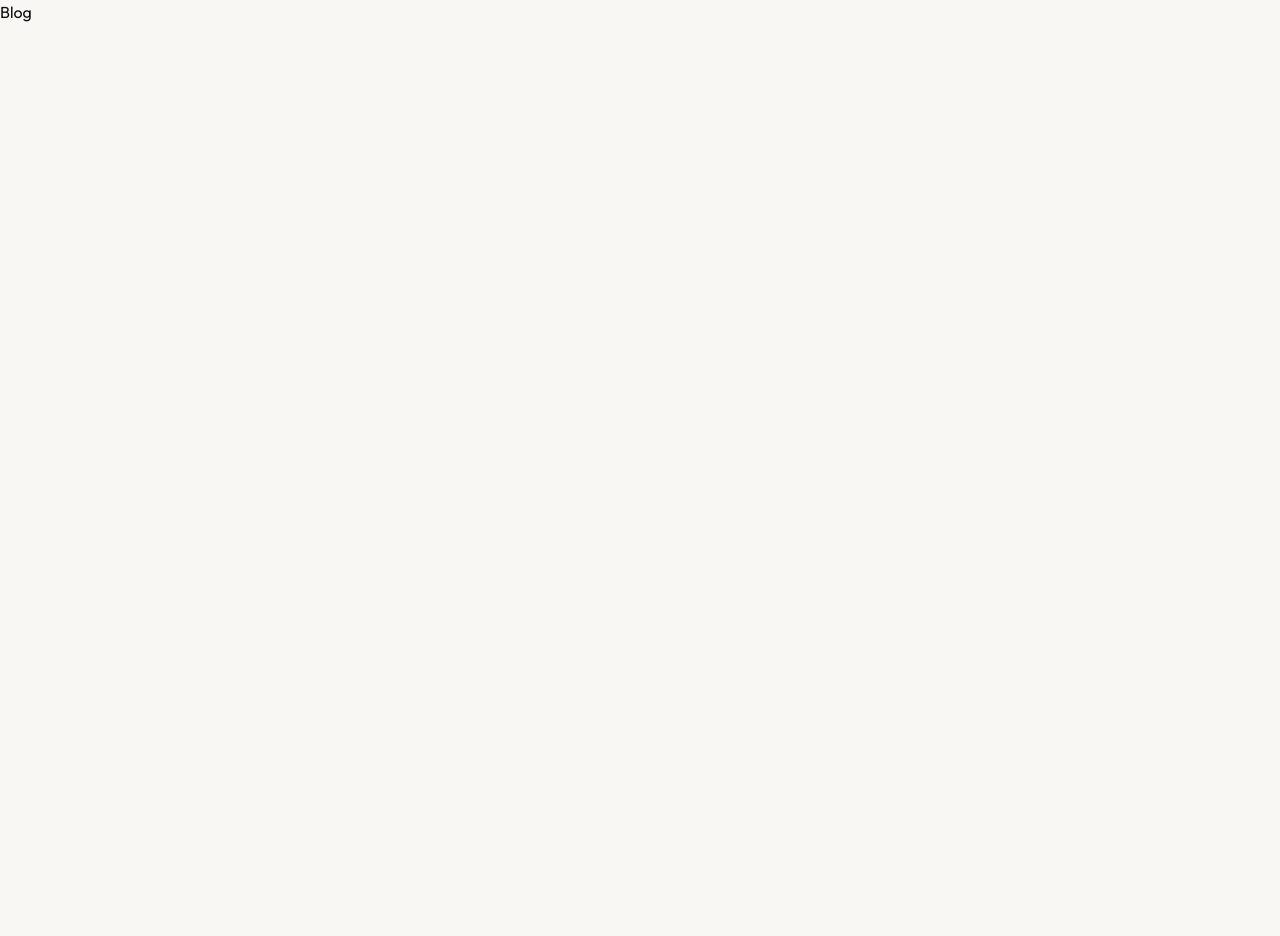
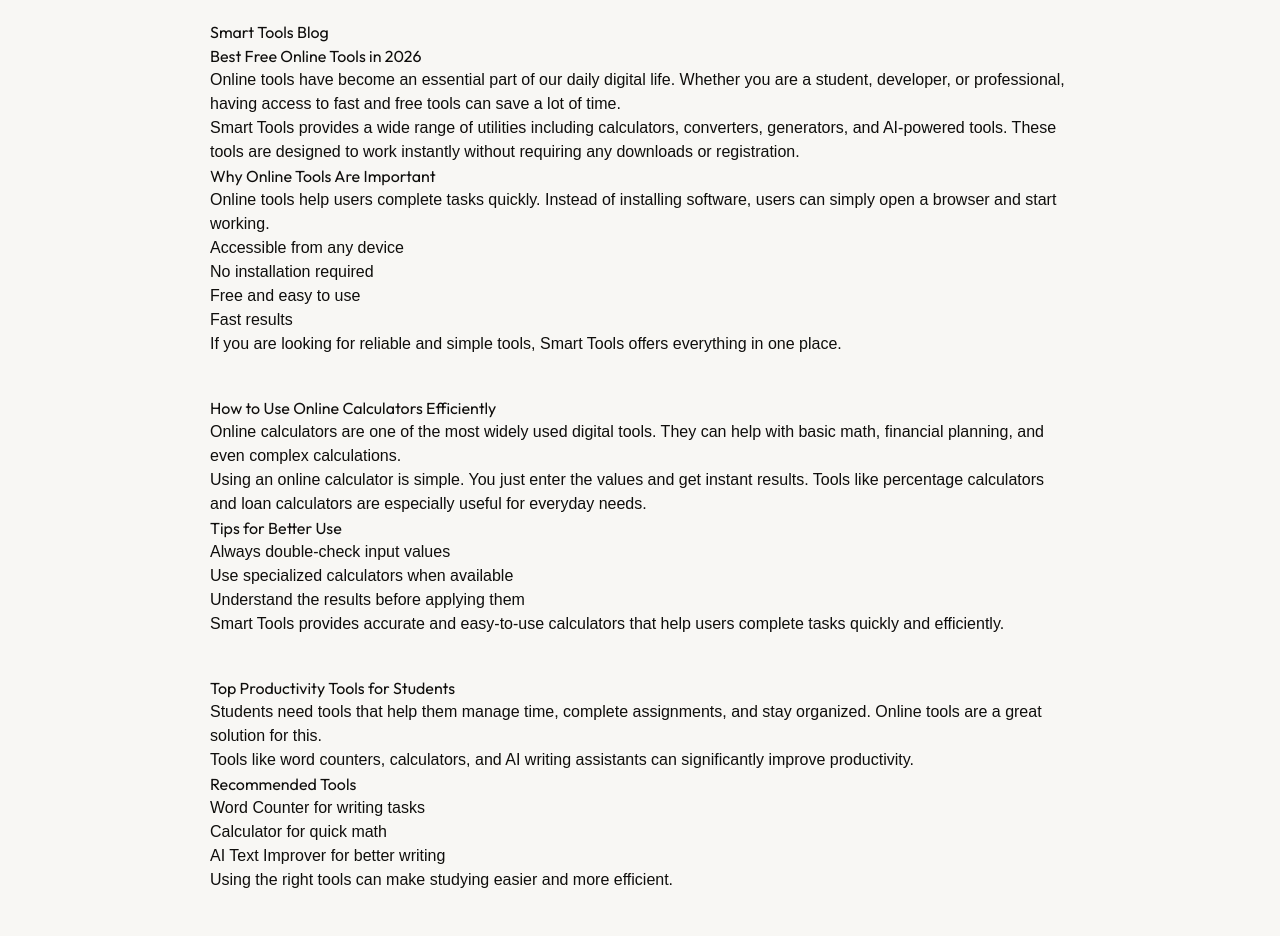
Before and after one commit to athersaud-smart-tools/smart-tools, a Next.js app: page /blog in a window 1280 px wide. Shown: the top 936 px of the page. Before the commit the page ends 800 px from the top, so only its background shows below. Built offline with nearby package versions, Linux system fonts and the light colour scheme.

Commit message:
upgraded blog page with full SEO articles for adsense approval

```diff
--- a/app/blog/page.tsx
+++ b/app/blog/page.tsx
@@ -1,3 +1,154 @@
 export default function Blog() {
-  return <h1>Blog</h1>;
+  return (
+    <main style={{ padding: "20px", fontFamily: "Arial", maxWidth: "900px", margin: "auto" }}>
+
+      <h1>Smart Tools Blog</h1>
+
+      {/* ARTICLE 1 */}
+      <article style={{ marginBottom: "40px" }}>
+        <h2>Best Free Online Tools in 2026</h2>
+
+        <p>
+          Online tools have become an essential part of our daily digital life.
+          Whether you are a student, developer, or professional, having access
+          to fast and free tools can save a lot of time.
+        </p>
+
+        <p>
+          Smart Tools provides a wide range of utilities including calculators,
+          converters, generators, and AI-powered tools. These tools are designed
+          to work instantly without requiring any downloads or registration.
+        </p>
+
+        <h3>Why Online Tools Are Important</h3>
+        <p>
+          Online tools help users complete tasks quickly. Instead of installing
+          software, users can simply open a browser and start working.
+        </p>
+
+        <ul>
+          <li>Accessible from any device</li>
+          <li>No installation required</li>
+          <li>Free and easy to use</li>
+          <li>Fast results</li>
+        </ul>
+
+        <p>
+          If you are looking for reliable and simple tools, Smart Tools offers
+          everything in one place.
+        </p>
+      </article>
+
+      {/* ARTICLE 2 */}
+      <article style={{ marginBottom: "40px" }}>
+        <h2>How to Use Online Calculators Efficiently</h2>
+
+        <p>
+          Online calculators are one of the most widely used digital tools.
+          They can help with basic math, financial planning, and even complex
+          calculations.
+        </p>
+
+        <p>
+          Using an online calculator is simple. You just enter the values and
+          get instant results. Tools like percentage calculators and loan
+          calculators are especially useful for everyday needs.
+        </p>
+
+        <h3>Tips for Better Use</h3>
+        <ul>
+          <li>Always double-check input values</li>
+          <li>Use specialized calculators when available</li>
+          <li>Understand the results before applying them</li>
+        </ul>
+
+        <p>
+          Smart Tools provides accurate and easy-to-use calculators that help
+          users complete tasks quickly and efficiently.
+        </p>
+      </article>
+
+      {/* ARTICLE 3 */}
+      <article style={{ marginBottom: "40px" }}>
+        <h2>Top Productivity Tools for Students</h2>
+
+        <p>
+          Students need tools that help them manage time, complete assignments,
+          and stay organized. Online tools are a great solution for this.
+        </p>
+
+        <p>
+          Tools like word counters, calculators, and AI writing assistants can
+          significantly improve productivity.
+        </p>
+
+        <h3>Recommended Tools</h3>
+        <ul>
+          <li>Word Counter for writing tasks</li>
+          <li>Calculator for quick math</li>
+          <li>AI Text Improver for better writing</li>
+        </ul>
+
+        <p>
+          Using the right tools can make studying easier and more efficient.
+        </p>
+      </article>
+
+      {/* ARTICLE 4 */}
+      <article style={{ marginBottom: "40px" }}>
+        <h2>Why Use Free Online Tools Instead of Software?</h2>
+
+        <p>
+          Many users prefer online tools over traditional software because they
+          are faster and more convenient.
+        </p>
+
+        <p>
+          There is no need to install anything, and updates happen automatically.
+          This makes online tools a better choice for most users.
+        </p>
+
+        <h3>Main Benefits</h3>
+        <ul>
+          <li>No installation required</li>
+          <li>Always up to date</li>
+          <li>Accessible anywhere</li>
+          <li>Completely free</li>
+        </ul>
+
+        <p>
+          Smart Tools focuses on providing reliable and efficient tools for
+          everyday use.
+        </p>
+      </article>
+
+      {/* ARTICLE 5 */}
+      <article style={{ marginBottom: "40px" }}>
+        <h2>How Smart Tools Helps Improve Productivity</h2>
+
+        <p>
+          Smart Tools is designed to help users complete tasks quickly without
+          distractions. The platform offers a wide range of tools in one place.
+        </p>
+
+        <p>
+          Instead of switching between different websites, users can find
+          everything they need here.
+        </p>
+
+        <h3>Key Features</h3>
+        <ul>
+          <li>Fast and responsive tools</li>
+          <li>Simple and clean interface</li>
+          <li>No login required</li>
+          <li>Completely free access</li>
+        </ul>
+
+        <p>
+          This makes Smart Tools a reliable choice for everyday digital tasks.
+        </p>
+      </article>
+
+    </main>
+  );
 }
--- a/app/page.tsx
+++ b/app/page.tsx
@@ -134,7 +134,7 @@
         <ul>
           <li><a href="/blog">Best Free Online Tools in 2026</a></li>
           <li><a href="/blog">How to Use Online Calculators Efficiently</a></li>
-          <li><a href="/blog">Top Productivity Tools for Students</a></li>
+          <li><a href="/blog">Top Productivity Tools for everyone</a></li>
         </ul>
       </div>
 
```
